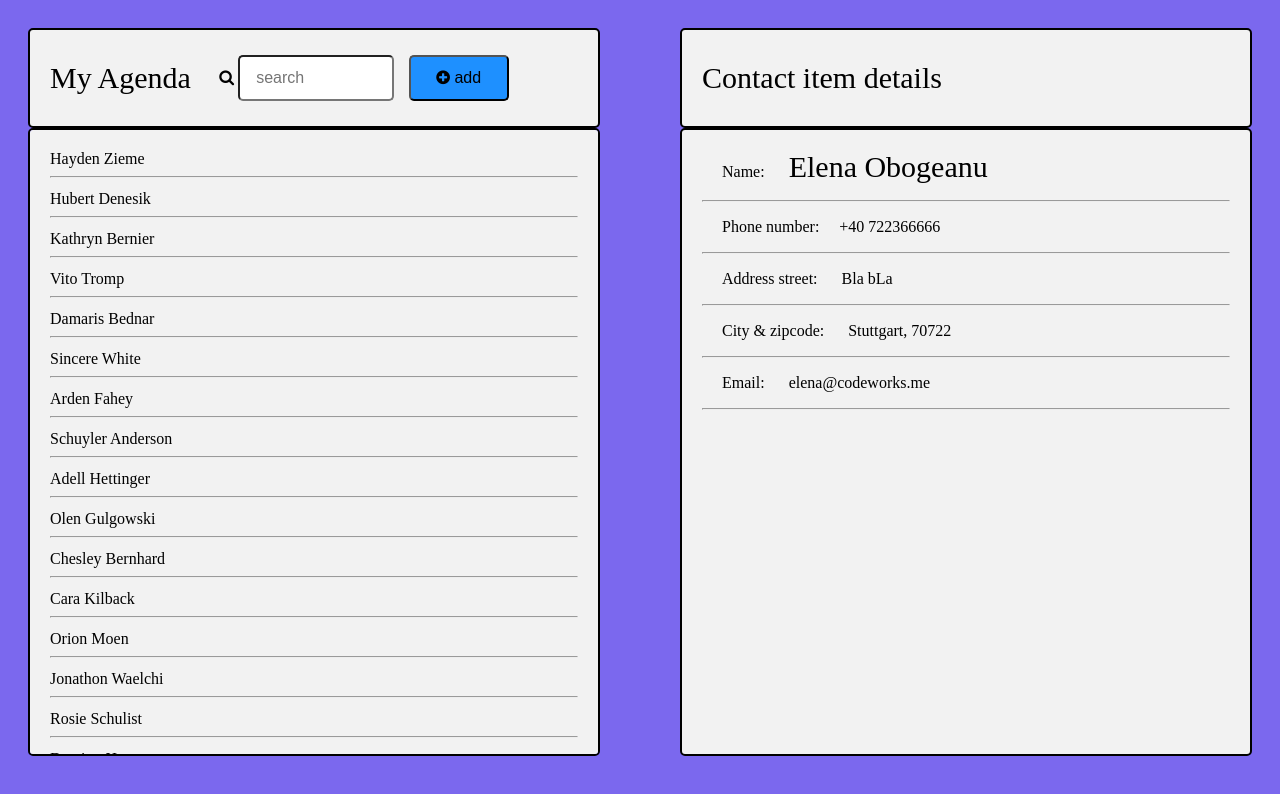
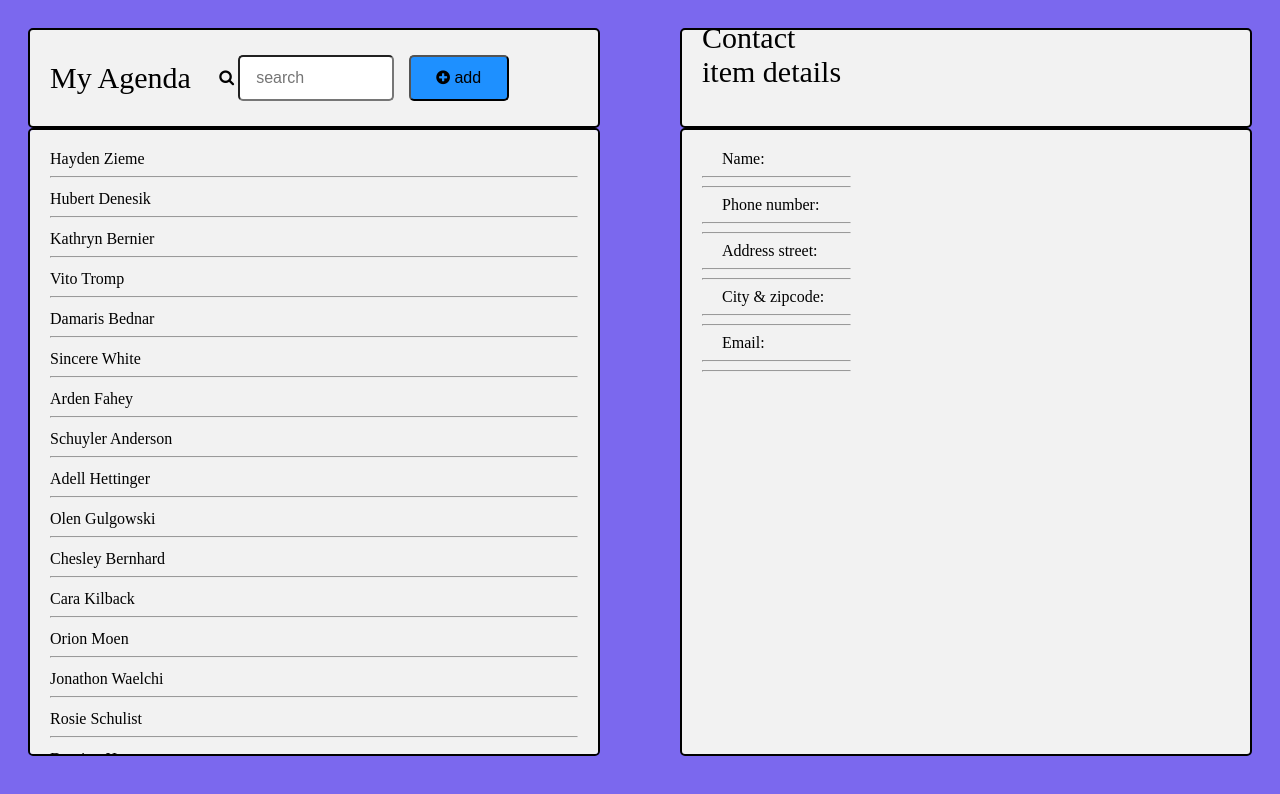
Before and after one commit to elena-dev-thought/digital-address-book, a website: page index.html in a window 1280 px wide. Drawn offline with nearby package versions, Linux system fonts and the light colour scheme.

Commit message:
- added grid for columns - added input items for the editable/add mode

```diff
--- a/index.html
+++ b/index.html
@@ -33,8 +33,8 @@
 
 
         <section class="box contact-details ">
-            <div class="contact-item margin20">
-                <p> <span class="margin20">Name: </span> <span class="highlight-name"> Elena Obogeanu</span> </p>
+
+            <!-- <p> <span class="margin20">Name: </span> <span class="highlight-name"> Elena Obogeanu</span> </p>
                 <hr>
                 <p> <span class="margin20">Phone number:</span>+40 722366666</p>
                 <hr>
@@ -44,6 +44,39 @@
                 <hr>
                 <p><span class="margin20"> Email: </span>elena@codeworks.me</p>
                 <hr>
+            </div> -->
+
+            <div class="contact-item margin20">
+                <div class=" input-name"> <span class="margin20">Name: </span>
+                    <hr>
+                </div>
+                <div class="input-content"> <input>
+                    <hr>
+                </div>
+                <div class=" input-name"> <span class="margin20">Phone number:</span>
+                    <hr>
+                </div>
+                <div class="input-content"> <input>
+                    <hr>
+                </div>
+                <div class=" input-name"><span class="margin20"> Address street: </span>
+                    <hr>
+                </div>
+                <div class="input-content"> <input>
+                    <hr>
+                </div>
+                <div class=" input-name"><span class="margin20"> City & zipcode: </span>
+                    <hr>
+                </div>
+                <div class="input-content"> <input>
+                    <hr>
+                </div>
+                <div class=" input-name"><span class="margin20"> Email: </span>
+                    <hr>
+                </div>
+                <div class="input-content"> <input>
+                    <hr>
+                </div>
             </div>
         </section>
     </div>
--- a/styles.css
+++ b/styles.css
@@ -68,15 +68,42 @@ input[type='text']:focus {
   background-color: #f2f2f2;
   border-radius: 5px;
   border: 2px solid;
+  display: grid;
+  grid-template-columns: 1fr 2fr;
+  grid-template-rows: repeat(5, 50px);
+  grid-template-areas:
+    'input-name input-content'
+    'input-name input-content'
+    'input-name input-content'
+    'input-name input-content'
+    'input-name input-content';
+}
+.contact-details input {
+  display: none;
+}
+.contact-details.editable input {
+  display: initial;
 }
 
 .contact-item-details {
   font-weight: bold;
 }
+
 .highlight-name {
   font-size: 30px;
 }
-
 .margin20 {
   margin: 20px;
 }
+
+contact-details div div {
+  height: 40px;
+}
+
+.input-name {
+  grid-area: input-name;
+}
+
+.input-content {
+  grid-area: input-content;
+}
```
